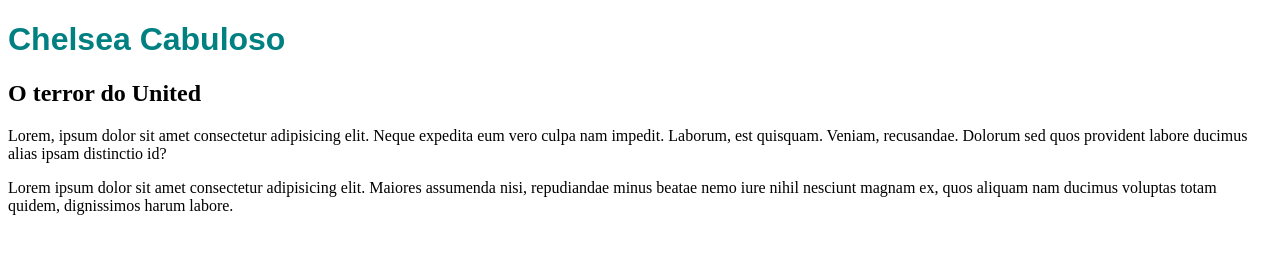
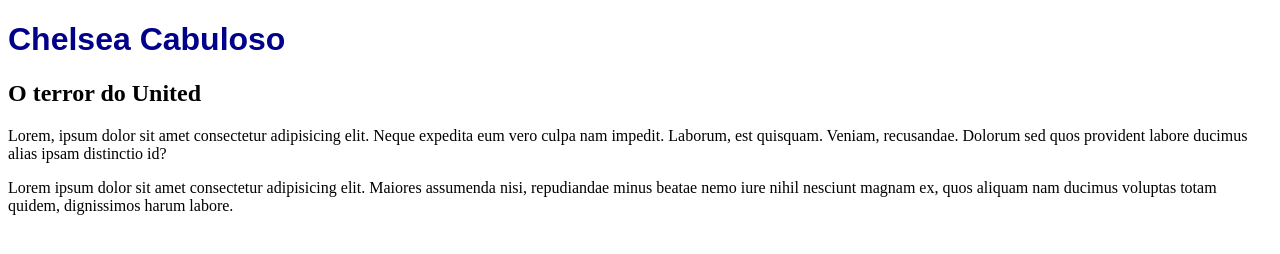
Before and after one commit to DenioLima/Ola-mundo, a plain HTML site: page site-teste/index.html in a window 1280 px wide. Drawn offline with Linux system fonts and the light colour scheme.

Commit message:
Update index.html

```diff
--- a/site-teste/index.html
+++ b/site-teste/index.html
@@ -8,9 +8,8 @@
     <style>
         H1{font-family: Arial;
             font-size: 30;
-            color: teal;
-
-         }
+            color:darkblue
+            }
     </style>
 </head>
 <body>
```
